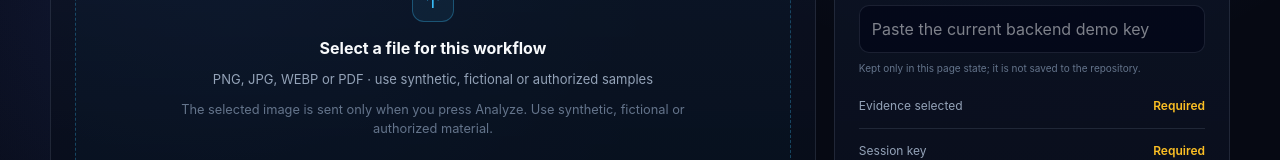
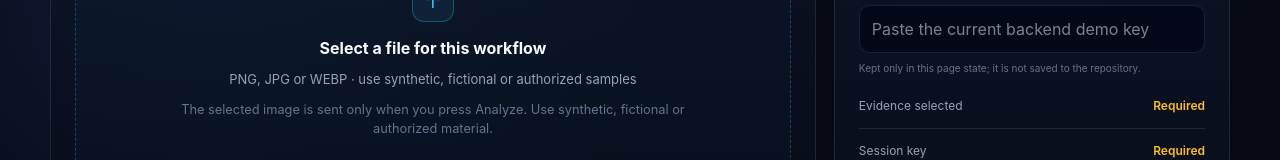
Before and after one commit to Lucifer-358-coder/BeyondPixels-SIH-2026, a Next.js app in the folder website/: page /document-verification in a window 1280 px wide. Shown: the part 490-650 px from the top of the page. Built offline with nearby package versions, Linux system fonts and the light colour scheme.

Commit message:
website: align document input with verified image API

```diff
--- a/website/app/document-verification/page.tsx
+++ b/website/app/document-verification/page.tsx
@@ -40,8 +40,8 @@ export default function DocumentVerificationPage() {
       workflowLabel="01 / Identity integrity"
       title="Document Verification"
       description="Screen passports, visas and supported identity-document evidence through a focused reviewer workspace. Backend checks stay underneath; evidence and review actions stay visible."
-      acceptedFormats="image/png,image/jpeg,image/webp,application/pdf"
-      inputHint="PNG, JPG, WEBP or PDF · use synthetic, fictional or authorized samples"
+      acceptedFormats="image/png,image/jpeg,image/webp"
+      inputHint="PNG, JPG or WEBP · use synthetic, fictional or authorized samples"
       checks={checks}
       evidence={evidence}
       accent="document"
```
